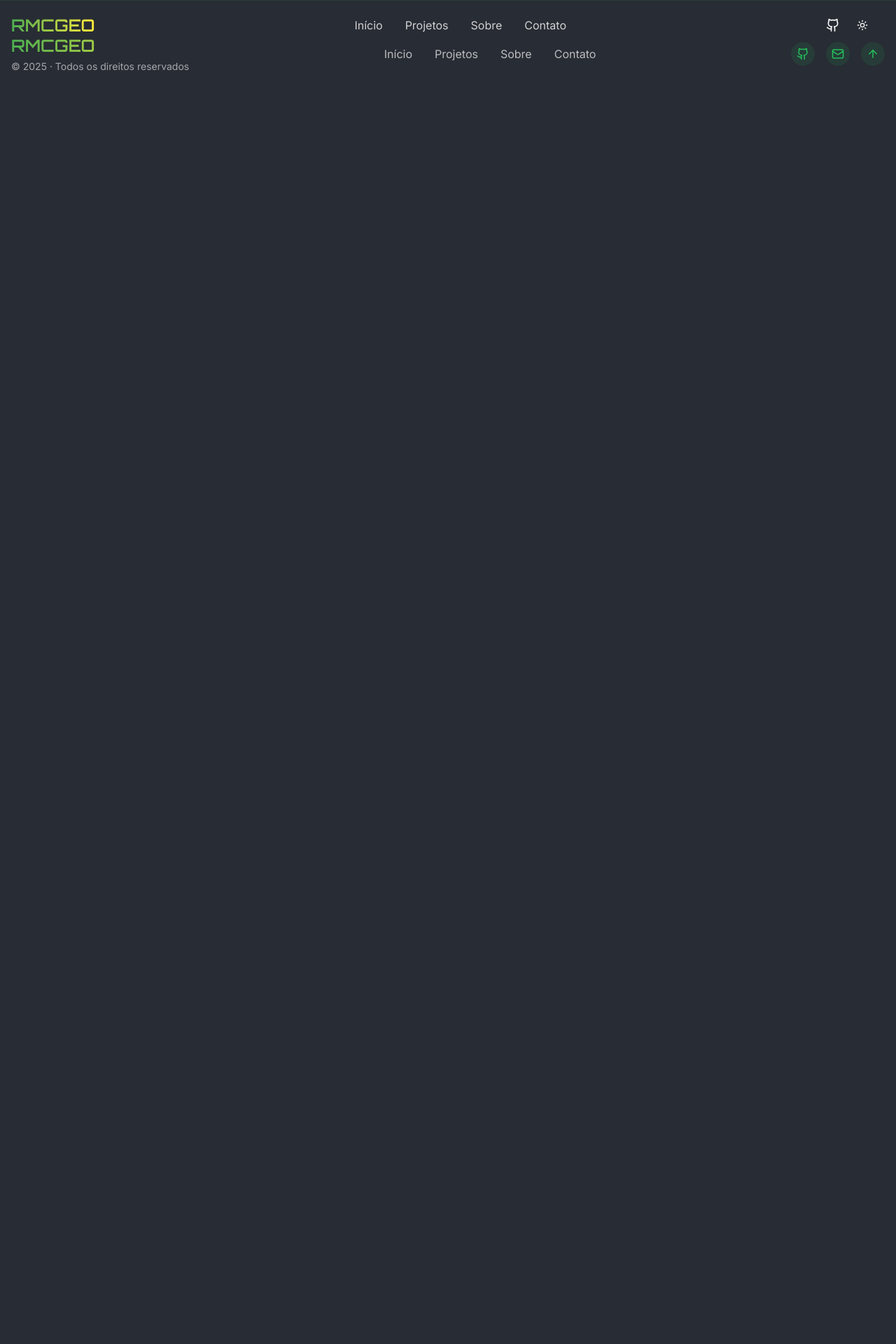
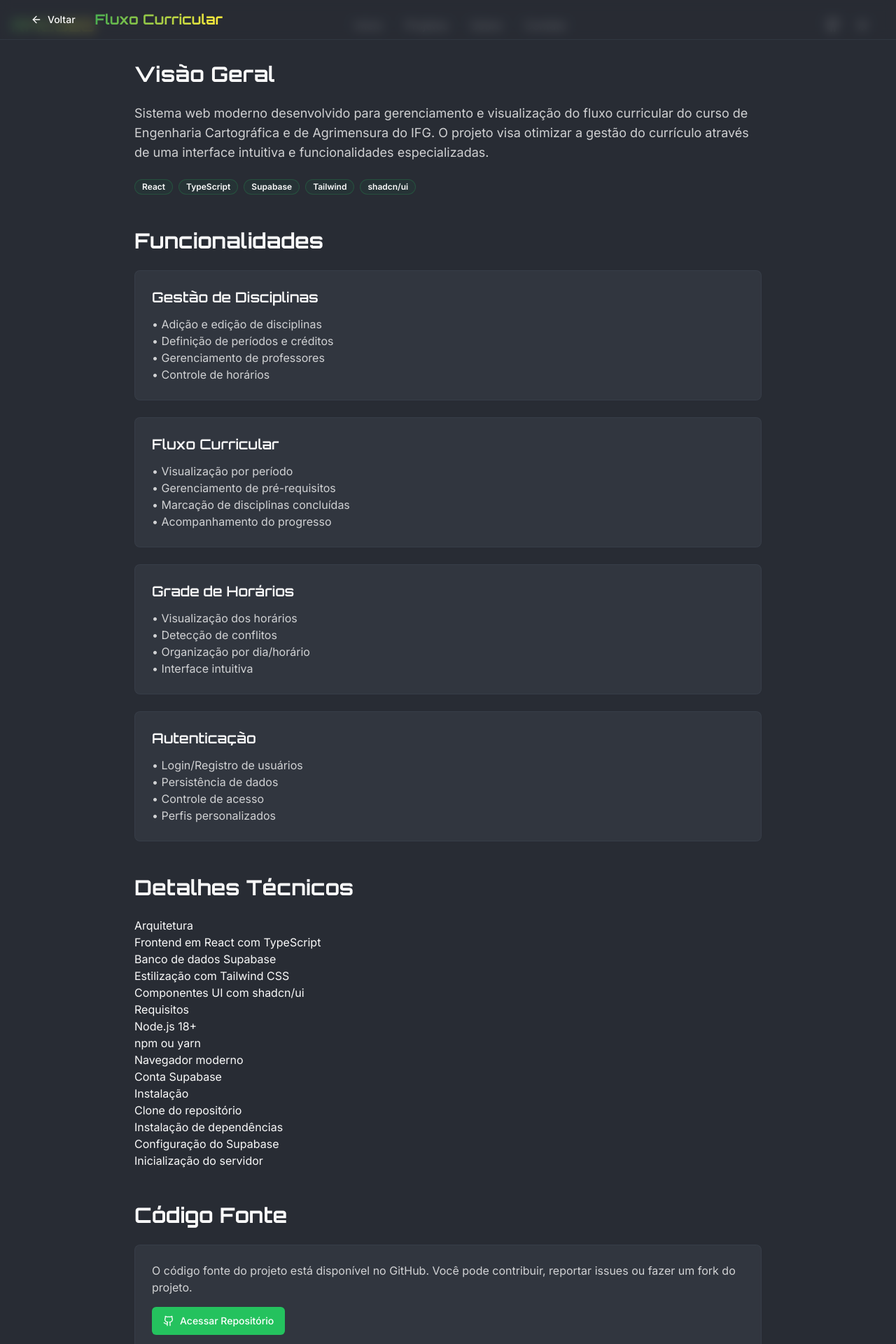
Before and after one commit to rodolfom9/rmcgeosite, a React (Vite) app: page /#/engcartagri in a window 1280 px wide. Shown: the top 1920 px of the page at 70% size. Before the commit the page ends 800 px from the top, so only its background shows below. Built offline with nearby package versions, Linux system fonts and the light colour scheme.

Commit message:
Update cards

```diff
--- a/src/App.tsx
+++ b/src/App.tsx
@@ -8,6 +8,7 @@ import Footer from "@/components/Footer";
 import { HashRouter, Routes, Route } from "react-router-dom";
 import Rmcgeo2Demo from "@/pages/Rmcgeo2Demo";
 import RmcgeoleiteDemo from "@/pages/RmcgeoleiteDemo";
+import EngcartagriDemo from "@/pages/EngcartagriDemo";
 
 function App() {
   return (
@@ -26,6 +27,7 @@ function App() {
             } />
             <Route path="/rmcgeo2" element={<Rmcgeo2Demo />} />
             <Route path="/rmcgeoleite" element={<RmcgeoleiteDemo />} />
+            <Route path="/engcartagri" element={<EngcartagriDemo />} />
           </Routes>
           <Footer />
         </div>
--- a/src/components/ProjectsSection.tsx
+++ b/src/components/ProjectsSection.tsx
@@ -30,15 +30,17 @@ const projects = [
     imageUrl: "https://images.unsplash.com/photo-1592982537447-7440770cbfc9?auto=format&fit=crop&w=600&h=400",
     githubUrl: "https://github.com/rodolfom9/rmcgeoleite",
     liveUrl: "/rmcgeoleite",
+    accessUrl: "https://agroleite.rmcgeo.com.br/",
   },
   {
     id: 3,
-    title: "GeoDatabase",
-    description: "Banco de dados geográfico para armazenamento e consulta de informações cadastrais e topográficas.",
-    tags: ["PostgreSQL", "PostGIS", "TypeScript"],
+    title: "Fluxo Curricular",
+    description: "Sistema web para gerenciamento e visualização do fluxo curricular do curso de Engenharia Cartográfica e de Agrimensura do IFG.",
+    tags: ["React", "TypeScript", "Supabase", "Tailwind", "shadcn/ui"],
     imageUrl: "https://images.unsplash.com/photo-1433086966358-54859d0ed716?auto=format&fit=crop&w=600&h=400",
-    githubUrl: "https://github.com/rodolfom9",
-    liveUrl: "#"
+    githubUrl: "https://github.com/rodolfom9/engcartagri",
+    liveUrl: "/engcartagri",
+    accessUrl: "https://engcartagri.rmcgeo.com",
   },
 ];
 
@@ -119,6 +121,19 @@ const ProjectsSection = () => {
                       <span className="group-hover/link:text-primary transition-colors duration-300">Código</span>
                     </a>
                   </Button>
+                  {project.accessUrl && (
+                    <Button
+                      variant="ghost"
+                      size="sm"
+                      asChild
+                      className="group/link"
+                    >
+                      <a href={project.accessUrl} target="_blank" rel="noopener noreferrer" className="flex items-center gap-2">
+                        <LinkIcon size={16} className="group-hover/link:text-primary transition-colors duration-300" />
+                        <span className="group-hover/link:text-primary transition-colors duration-300">Acessar</span>
+                      </a>
+                    </Button>
+                  )}
                   <Button
                     variant="ghost"
                     size="sm"
--- /dev/null
+++ b/src/pages/EngcartagriDemo.tsx
@@ -0,0 +1,181 @@
+import { motion } from "framer-motion";
+import { Github, ArrowLeft } from "lucide-react";
+import { Button } from "@/components/ui/button";
+import { Badge } from "@/components/ui/badge";
+import { Link, useNavigate } from "react-router-dom";
+import { useEffect } from "react";
+
+const EngcartagriDemo = () => {
+  const navigate = useNavigate();
+
+  useEffect(() => {
+    window.scrollTo(0, 0);
+  }, []);
+
+  const handleBack = () => {
+    window.scrollTo(0, 0);
+    setTimeout(() => {
+      navigate("/#projects");
+    }, 100);
+  };
+
+  return (
+    <div className="min-h-screen bg-background">
+      {/* Header */}
+      <header className="fixed top-0 z-50 w-full border-b border-border/40 bg-background/95 backdrop-blur supports-[backdrop-filter]:bg-background/60">
+        <div className="container flex h-14 max-w-screen-2xl items-center">
+          <Button variant="ghost" size="sm" onClick={handleBack} className="mr-4">
+            <div className="flex items-center gap-2">
+              <ArrowLeft size={16} />
+              <span>Voltar</span>
+            </div>
+          </Button>
+          <h1 className="text-xl font-display font-bold">
+            <span className="bg-gradient-to-r from-[#4CAF50] to-[#FFEB3B] bg-clip-text text-transparent">
+              Fluxo Curricular
+            </span>
+          </h1>
+        </div>
+      </header>
+
+      {/* Main Content */}
+      <main className="container mx-auto px-4 py-8 mt-14">
+        <motion.div
+          initial={{ opacity: 0, y: 20 }}
+          animate={{ opacity: 1, y: 0 }}
+          transition={{ duration: 0.6 }}
+          className="max-w-4xl mx-auto"
+        >
+          {/* Project Overview */}
+          <section className="mb-12">
+            <h2 className="text-3xl font-display font-bold mb-6">Visão Geral</h2>
+            <p className="text-foreground/80 text-lg mb-6">
+              Sistema web moderno desenvolvido para gerenciamento e visualização do fluxo curricular
+              do curso de Engenharia Cartográfica e de Agrimensura do IFG. O projeto visa otimizar
+              a gestão do currículo através de uma interface intuitiva e funcionalidades especializadas.
+            </p>
+            <div className="flex flex-wrap gap-2 mb-6">
+              <Badge variant="outline" className="bg-primary/5 hover:bg-primary/10 border-primary/20">
+                React
+              </Badge>
+              <Badge variant="outline" className="bg-primary/5 hover:bg-primary/10 border-primary/20">
+                TypeScript
+              </Badge>
+              <Badge variant="outline" className="bg-primary/5 hover:bg-primary/10 border-primary/20">
+                Supabase
+              </Badge>
+              <Badge variant="outline" className="bg-primary/5 hover:bg-primary/10 border-primary/20">
+                Tailwind
+              </Badge>
+              <Badge variant="outline" className="bg-primary/5 hover:bg-primary/10 border-primary/20">
+                shadcn/ui
+              </Badge>
+            </div>
+          </section>
+
+          {/* Features */}
+          <section className="mb-12">
+            <h2 className="text-3xl font-display font-bold mb-6">Funcionalidades</h2>
+            <div className="grid gap-6">
+              <div className="p-6 rounded-lg border border-border/40 bg-card">
+                <h3 className="text-xl font-display font-semibold mb-3">Gestão de Disciplinas</h3>
+                <p className="text-foreground/80">
+                  • Adição e edição de disciplinas<br />
+                  • Definição de períodos e créditos<br />
+                  • Gerenciamento de professores<br />
+                  • Controle de horários
+                </p>
+              </div>
+
+              <div className="p-6 rounded-lg border border-border/40 bg-card">
+                <h3 className="text-xl font-display font-semibold mb-3">Fluxo Curricular</h3>
+                <p className="text-foreground/80">
+                  • Visualização por período<br />
+                  • Gerenciamento de pré-requisitos<br />
+                  • Marcação de disciplinas concluídas<br />
+                  • Acompanhamento do progresso
+                </p>
+              </div>
+
+              <div className="p-6 rounded-lg border border-border/40 bg-card">
+                <h3 className="text-xl font-display font-semibold mb-3">Grade de Horários</h3>
+                <p className="text-foreground/80">
+                  • Visualização dos horários<br />
+                  • Detecção de conflitos<br />
+                  • Organização por dia/horário<br />
+                  • Interface intuitiva
+                </p>
+              </div>
+
+              <div className="p-6 rounded-lg border border-border/40 bg-card">
+                <h3 className="text-xl font-display font-semibold mb-3">Autenticação</h3>
+                <p className="text-foreground/80">
+                  • Login/Registro de usuários<br />
+                  • Persistência de dados<br />
+                  • Controle de acesso<br />
+                  • Perfis personalizados
+                </p>
+              </div>
+            </div>
+          </section>
+
+          {/* Technical Details */}
+          <section className="mb-12">
+            <h2 className="text-3xl font-display font-bold mb-6">Detalhes Técnicos</h2>
+            <div className="prose prose-invert max-w-none">
+              <h3>Arquitetura</h3>
+              <ul>
+                <li>Frontend em React com TypeScript</li>
+                <li>Banco de dados Supabase</li>
+                <li>Estilização com Tailwind CSS</li>
+                <li>Componentes UI com shadcn/ui</li>
+              </ul>
+
+              <h3>Requisitos</h3>
+              <ul>
+                <li>Node.js 18+</li>
+                <li>npm ou yarn</li>
+                <li>Navegador moderno</li>
+                <li>Conta Supabase</li>
+              </ul>
+
+              <h3>Instalação</h3>
+              <ul>
+                <li>Clone do repositório</li>
+                <li>Instalação de dependências</li>
+                <li>Configuração do Supabase</li>
+                <li>Inicialização do servidor</li>
+              </ul>
+            </div>
+          </section>
+
+          {/* GitHub Section */}
+          <section className="mb-12">
+            <h2 className="text-3xl font-display font-bold mb-6">Código Fonte</h2>
+            <div className="p-6 rounded-lg border border-border/40 bg-card">
+              <p className="text-foreground/80 mb-4">
+                O código fonte do projeto está disponível no GitHub. Você pode contribuir,
+                reportar issues ou fazer um fork do projeto.
+              </p>
+              <Button asChild className="group">
+                <a
+                  href="https://github.com/rodolfom9/engcartagri"
+                  target="_blank"
+                  rel="noopener noreferrer"
+                  className="flex items-center gap-2"
+                >
+                  <Github size={18} className="group-hover:text-primary transition-colors duration-300" />
+                  <span className="group-hover:text-primary transition-colors duration-300">
+                    Acessar Repositório
+                  </span>
+                </a>
+              </Button>
+            </div>
+          </section>
+        </motion.div>
+      </main>
+    </div>
+  );
+};
+
+export default EngcartagriDemo;
```
